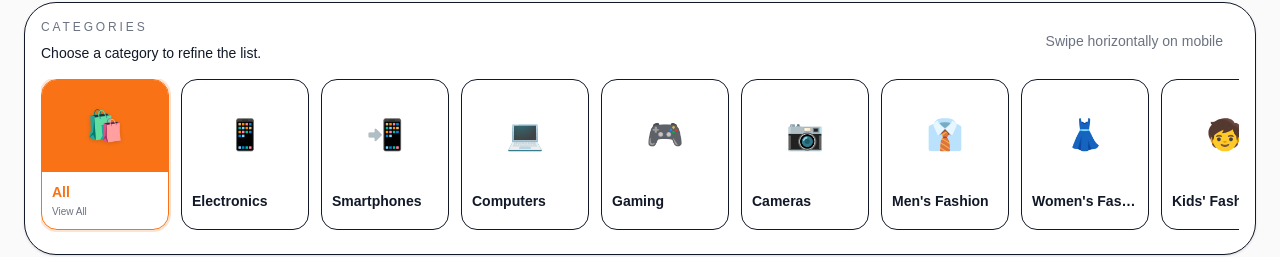
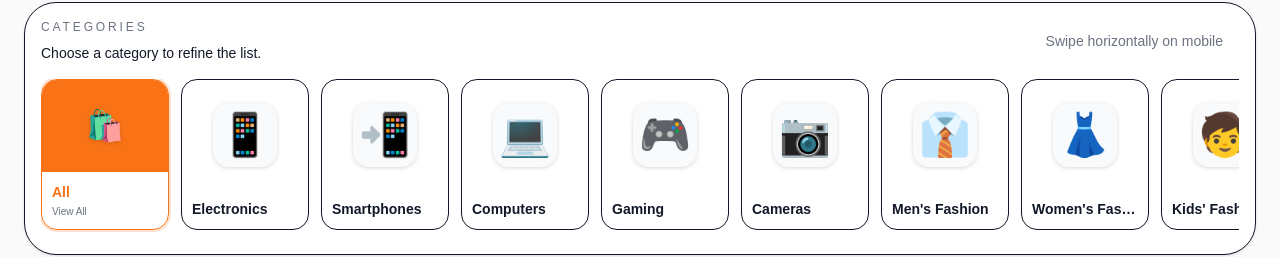
Before and after one commit to Titi-shop/TiTi.shop, a Next.js app: page /categories in a window 1280 px wide. Shown: the part 314-571 px from the top of the page. Built offline with nearby package versions, Linux system fonts and the light colour scheme; no server answers; the database is empty.

Commit message:
Update CategoriesToolbar.tsx

```diff
--- a/app/components/Categories/CategoriesToolbar.tsx
+++ b/app/components/Categories/CategoriesToolbar.tsx
@@ -285,7 +285,7 @@ export default function CategoriesToolbar({
 <div
   className={`
     relative
-                      h-[92px]
+    h-[108px]
     w-full
     overflow-hidden
     ${
@@ -298,10 +298,7 @@ export default function CategoriesToolbar({
   {cover ? (
     <Image
       src={cover}
-                        alt={getCategoryName(
-                          category,
-                          t
-                        )}
+      alt={getCategoryName(category, t)}
       fill
       sizes="
         (max-width: 640px) 112px,
@@ -315,18 +312,43 @@ export default function CategoriesToolbar({
       "
     />
   ) : (
-                      <div className="flex h-full w-full items-center justify-center">
-                        <span className="text-3xl">
-                          {category.icon ||
-                            "🛍️"}
+    <div
+      className="
+        flex
+        h-full
+        w-full
+        items-center
+        justify-center
+      "
+    >
+      <span
+        className="
+          flex
+          h-16
+          w-16
+          items-center
+          justify-center
+          rounded-2xl
+          bg-[var(--card-secondary)]
+          text-[42px]
+          leading-none
+          drop-shadow-sm
+        "
+      >
+        {category.icon || "🛍️"}
       </span>
     </div>
   )}
 
-                    {/* ACTIVE OVERLAY */}
-
   {active && (
-                      <div className="pointer-events-none absolute inset-0 bg-[var(--color-primary)]/10" />
+    <div
+      className="
+        pointer-events-none
+        absolute
+        inset-0
+        bg-[var(--color-primary)]/10
+      "
+    />
   )}
 </div>
 
```
Lines whose indentation alone changed are shown as unchanged.
